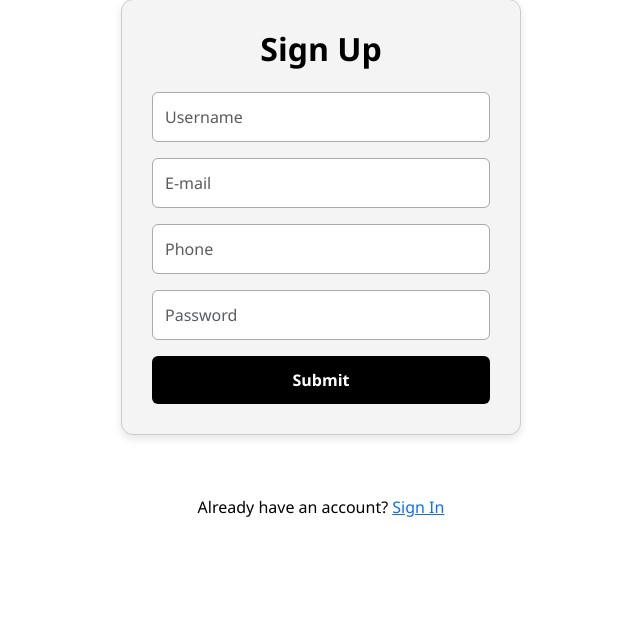
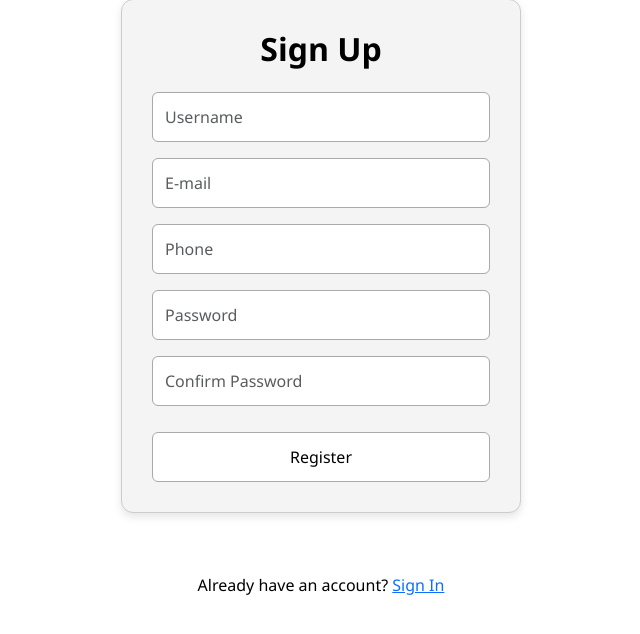
Before and after one commit to Cheche1312/Drone, a Flask app: page /register in a window 1280 px wide. Shown: the part 127-761 px from the top of the page, without its empty margins (319-959 px from the left). Run offline with Flask 3, Linux system fonts and the light colour scheme; some libraries are stand-ins or nearby versions.

Commit message:
register.html

```diff
--- a/templates/register.html
+++ b/templates/register.html
@@ -46,12 +46,65 @@
   <!-- Signup Form -->
   <div class="container mt-4">
     <form class="form-container mx-auto" action="/register" method="POST" style="max-width: 400px;">
+      {{ form.hidden_tag() }}
       <h2 class="text-center mb-4">Sign Up</h2>
-      <input type="text" name="username" class="form-control mb-3" placeholder="Username" required>
-      <input type="email" name="email" class="form-control mb-3" placeholder="E-mail" required>
-      <input type="tel" name="phone" class="form-control mb-3" placeholder="Phone" required>
-      <input type="password" name="password" class="form-control mb-3" placeholder="Password" required>
-      <button class="btn btn-primary w-100" type="submit" >Submit</button>
+
+      <div class="mb-3">
+        {{ form.username(class="form-control", placeholder="Username") }}
+        {% if form.username.errors %}
+          <div class="text-danger mt-1">
+            {% for error in form.username.errors %}
+              <small>{{ error }}</small>
+            {% endfor %}
+          </div>
+        {% endif %}
+      </div>
+
+      <div class="mb-3">
+        {{ form.email(class="form-control", placeholder="E-mail") }}
+        {% if form.email.errors %}
+          <div class="text-danger mt-1">
+            {% for error in form.email.errors %}
+              <small>{{ error }}</small>
+            {% endfor %}
+          </div>
+        {% endif %}
+      </div>
+
+      <div class="mb-3">
+        {{ form.phone(class="form-control", placeholder="Phone") }}
+        {% if form.phone.errors %}
+          <div class="text-danger mt-1">
+            {% for error in form.phone.errors %}
+              <small>{{ error }}</small>
+            {% endfor %}
+          </div>
+        {% endif %}
+      </div>
+
+      <div class="mb-3">
+        {{ form.password(class="form-control", placeholder="Password") }}
+        {% if form.password.errors %}
+          <div class="text-danger mt-1">
+            {% for error in form.password.errors %}
+              <small>{{ error }}</small>
+            {% endfor %}
+          </div>
+        {% endif %}
+      </div>
+
+      <div class="mb-3">
+        {{ form.confirm_password(class="form-control", placeholder="Confirm Password") }}
+        {% if form.confirm_password.errors %}
+          <div class="text-danger mt-1">
+            {% for error in form.confirm_password.errors %}
+              <small>{{ error }}</small>
+            {% endfor %}
+          </div>
+        {% endif %}
+      </div>
+
+      {{ form.submit(class="btn btn-primary w-100") }}
     </form>
 
     <!-- Sign-in Link -->
@@ -63,3 +116,7 @@
   <script src="https://cdn.jsdelivr.net/npm/bootstrap@5.3.6/dist/js/bootstrap.bundle.min.js"></script>
 </body>
 </html>
+
+  <script src="https://cdn.jsdelivr.net/npm/bootstrap@5.3.6/dist/js/bootstrap.bundle.min.js"></script>
+</body>
+</html>
```
